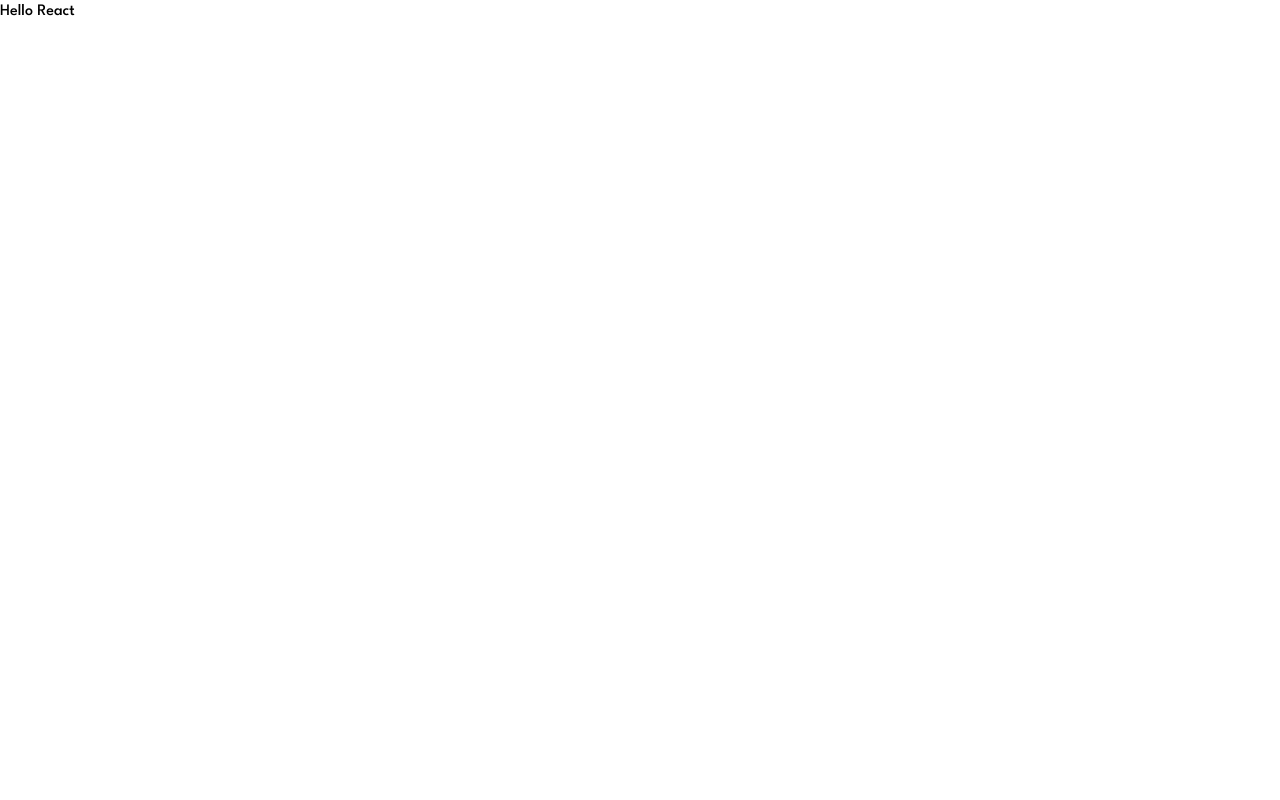
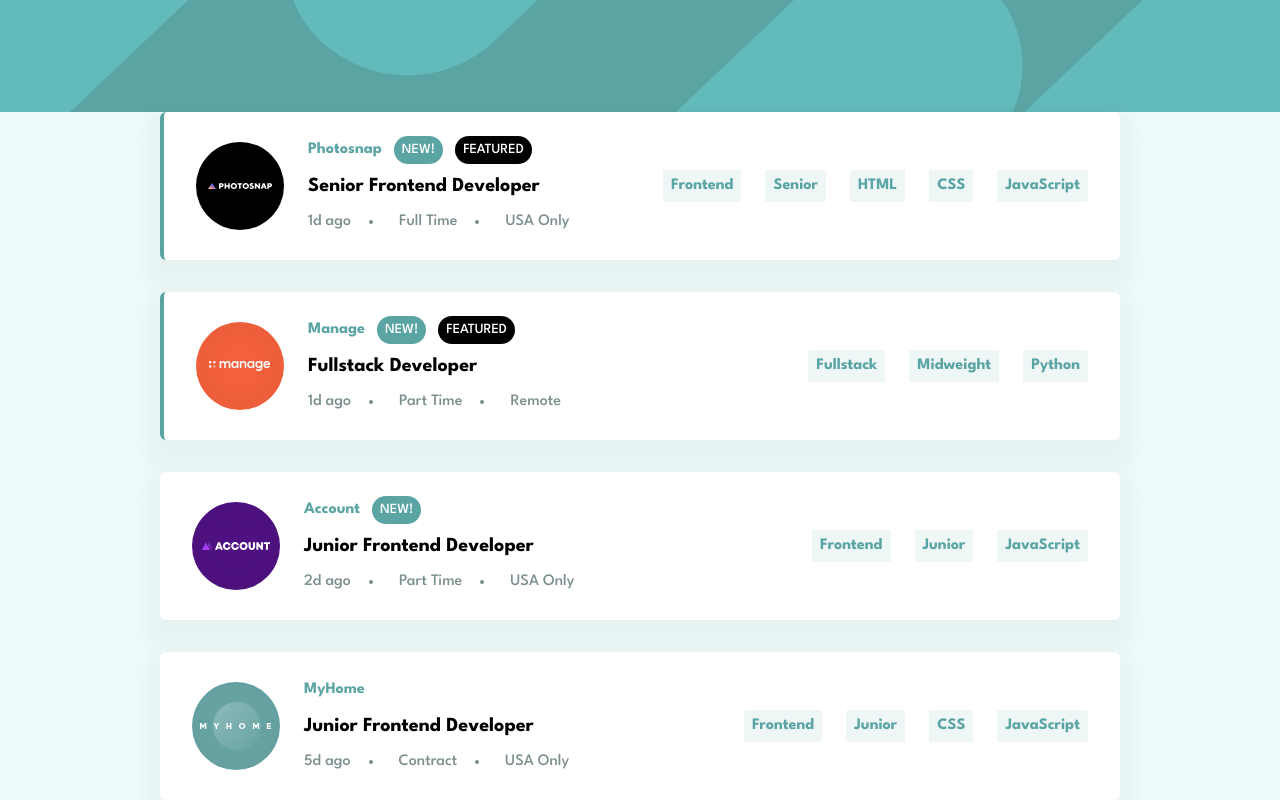
Before and after one commit to nastaj/job-listings, a React (Vite) app: page / in a window 1280 px wide. Shown: the top 800 px of the page. Built offline with nearby package versions, Linux system fonts and the light colour scheme.

Commit message:
design implementation

```diff
--- a/src/App.jsx
+++ b/src/App.jsx
@@ -1,5 +1,15 @@
+import HeaderBackground from "./assets/components/HeaderBackground";
+import Listings from "./assets/components/Listings";
+
 function App() {
-  return <main className="font-sans">Hello React</main>;
+  return (
+    <>
+      <HeaderBackground />
+      <main className="font-sans flex justify-center bg-background">
+        <Listings />
+      </main>
+    </>
+  );
 }
 
 export default App;
--- /dev/null
+++ b/src/assets/components/HeaderBackground.jsx
@@ -0,0 +1,5 @@
+function HeaderBackground() {
+  return <header className="h-28 bg-primary bg-header bg-cover">&nbsp;</header>;
+}
+
+export default HeaderBackground;
--- /dev/null
+++ b/src/assets/components/Label.jsx
@@ -0,0 +1,9 @@
+function Label({ tag }) {
+  return (
+    <li className="bg-tablets text-primary font-bold py-1 px-2 rounded-sm">
+      {tag}
+    </li>
+  );
+}
+
+export default Label;
--- /dev/null
+++ b/src/assets/components/Labels.jsx
@@ -0,0 +1,4 @@
+function Labels({ children }) {
+  return <ul className="flex gap-6">{children}</ul>;
+}
+export default Labels;
--- /dev/null
+++ b/src/assets/components/Listing.jsx
@@ -0,0 +1,54 @@
+import Labels from "./Labels";
+import Label from "./Label";
+
+function Listing({ listing }) {
+  const tags = [listing.role, listing.level, ...listing.languages];
+
+  return (
+    <li
+      className={`flex justify-between items-center mb-8 px-8 py-6 bg-white rounded-md shadow-sm ${
+        listing.featured ? "border-l-4 border-l-primary" : ""
+      }`}
+    >
+      <div className="grid grid-cols-[6rem_1fr] items-center grid-rows-3 gap-x-4 gap-y-2">
+        <img
+          className="row-span-3"
+          src={listing.logo}
+          alt={`${listing.company} logo`}
+        />
+        <div>
+          <span className="inline-block text-primary font-bold mr-3">
+            {listing.company}
+          </span>
+          {listing.new && (
+            <span className="inline-block bg-primary rounded-full px-2 py-1 mr-3 text-white uppercase text-sm">
+              New!
+            </span>
+          )}
+          {listing.featured && (
+            <span className="inline-block bg-black rounded-full px-2 py-1 text-white uppercase text-sm">
+              Featured
+            </span>
+          )}
+        </div>
+        <span className="text-black font-bold text-xl">{listing.position}</span>
+        <ul className="flex">
+          <li className="mr-8 text-cyan-light">{listing.postedAt}</li>
+          <li className="list-disc mr-8 pl-4 text-cyan-light">
+            {listing.contract}
+          </li>
+          <li className="list-disc pl-4 text-cyan-light">{listing.location}</li>
+        </ul>
+      </div>
+      <div>
+        <Labels>
+          {tags.map((tag) => (
+            <Label key={crypto.randomUUID()} tag={tag} />
+          ))}
+        </Labels>
+      </div>
+    </li>
+  );
+}
+
+export default Listing;
--- /dev/null
+++ b/src/assets/components/Listings.jsx
@@ -0,0 +1,29 @@
+import { useEffect, useState } from "react";
+import Listing from "./Listing";
+
+function Listings() {
+  const [listings, setListings] = useState([]);
+
+  useEffect(function () {
+    async function getListings() {
+      try {
+        const res = await fetch("src/data.json");
+        const data = await res.json();
+        setListings(data);
+      } catch (err) {
+        console.error(err);
+      }
+    }
+    getListings();
+  }, []);
+
+  return (
+    <ul className="w-3/4">
+      {listings.map((listing) => (
+        <Listing key={listing.id} listing={listing} />
+      ))}
+    </ul>
+  );
+}
+
+export default Listings;
--- a/src/data.json
+++ b/src/data.json
@@ -2,7 +2,7 @@
   {
     "id": 1,
     "company": "Photosnap",
-    "logo": "./images/photosnap.svg",
+    "logo": "src/assets/images/photosnap.svg",
     "new": true,
     "featured": true,
     "position": "Senior Frontend Developer",
@@ -17,7 +17,7 @@
   {
     "id": 2,
     "company": "Manage",
-    "logo": "./images/manage.svg",
+    "logo": "src/assets/images/manage.svg",
     "new": true,
     "featured": true,
     "position": "Fullstack Developer",
@@ -32,7 +32,7 @@
   {
     "id": 3,
     "company": "Account",
-    "logo": "./images/account.svg",
+    "logo": "src/assets/images/account.svg",
     "new": true,
     "featured": false,
     "position": "Junior Frontend Developer",
@@ -47,7 +47,7 @@
   {
     "id": 4,
     "company": "MyHome",
-    "logo": "./images/myhome.svg",
+    "logo": "src/assets/images/myhome.svg",
     "new": false,
     "featured": false,
     "position": "Junior Frontend Developer",
@@ -62,7 +62,7 @@
   {
     "id": 5,
     "company": "Loop Studios",
-    "logo": "./images/loop-studios.svg",
+    "logo": "src/assets/images/loop-studios.svg",
     "new": false,
     "featured": false,
     "position": "Software Engineer",
@@ -77,7 +77,7 @@
   {
     "id": 6,
     "company": "FaceIt",
-    "logo": "./images/faceit.svg",
+    "logo": "src/assets/images/faceit.svg",
     "new": false,
     "featured": false,
     "position": "Junior Backend Developer",
@@ -92,7 +92,7 @@
   {
     "id": 7,
     "company": "Shortly",
-    "logo": "./images/shortly.svg",
+    "logo": "src/assets/images/shortly.svg",
     "new": false,
     "featured": false,
     "position": "Junior Developer",
@@ -107,7 +107,7 @@
   {
     "id": 8,
     "company": "Insure",
-    "logo": "./images/insure.svg",
+    "logo": "src/assets/images/insure.svg",
     "new": false,
     "featured": false,
     "position": "Junior Frontend Developer",
@@ -122,7 +122,7 @@
   {
     "id": 9,
     "company": "Eyecam Co.",
-    "logo": "./images/eyecam-co.svg",
+    "logo": "src/assets/images/eyecam-co.svg",
     "new": false,
     "featured": false,
     "position": "Full Stack Engineer",
@@ -137,7 +137,7 @@
   {
     "id": 10,
     "company": "The Air Filter Company",
-    "logo": "./images/the-air-filter-company.svg",
+    "logo": "src/assets/images/the-air-filter-company.svg",
     "new": false,
     "featured": false,
     "position": "Front-end Dev",
--- a/tailwind.config.js
+++ b/tailwind.config.js
@@ -4,6 +4,9 @@ export default {
   theme: {
     fontFamily: {
       sans: ['"League Spartan"', "sans-serif"],
+    },
+    boxShadow: {
+      sm: "0px 15px 15px 15px rgba(0, 0, 0, 0.03);",
     },
     extend: {
       colors: {
@@ -13,6 +16,9 @@ export default {
         "cyan-light": "hsl(180, 8%, 52%)",
         "cyan-dark": "hsl(180, 14%, 20%)",
       },
+      backgroundImage: {
+        header: "url('src/assets/images/bg-header-desktop.svg')",
+      },
     },
   },
   plugins: [],
```
Also changed, not shown: .eslintrc.cjs.
